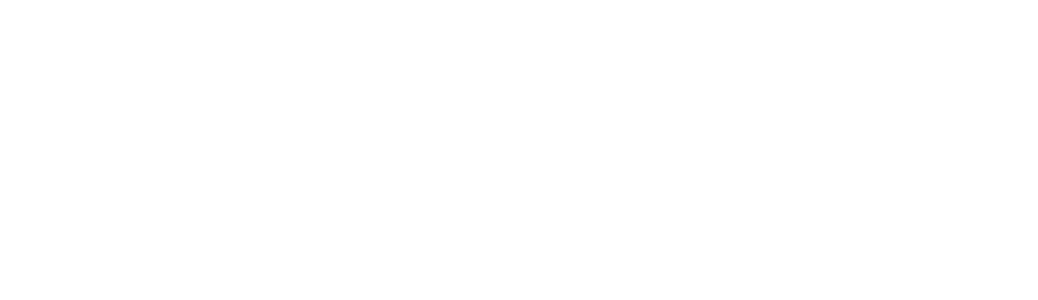
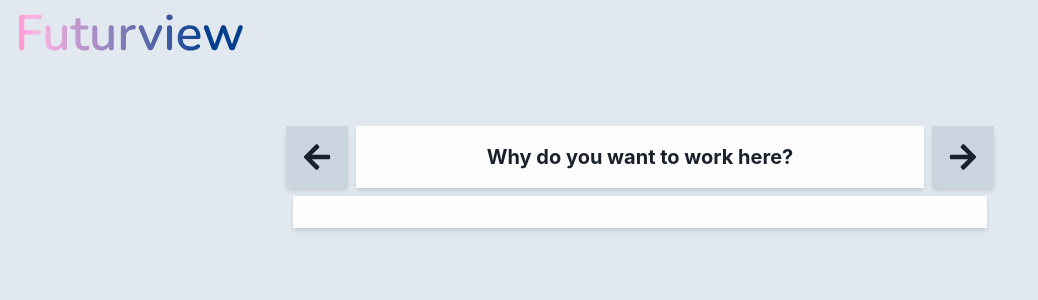
Before and after one commit to sabrinaspage/Futerview, a React (Create React App) app: page /qna in a window 1280 px wide. Shown: the top 300 px of the page, without its empty margins (0-1038 px from the left). Built offline with nearby package versions, Linux system fonts and the light colour scheme.

Commit message:
qna page word

```diff
--- a/src/index.js
+++ b/src/index.js
@@ -2,11 +2,23 @@
 import ReactDOM from "react-dom/client";
 import { ChakraProvider } from "@chakra-ui/react";
 import App from "./App";
+import { extendTheme } from "@chakra-ui/react";
+import { mode } from "@chakra-ui/theme-tools";
+
+const theme = extendTheme({
+  styles: {
+    global: (props) => ({
+      body: {
+        bg: mode("gray.200", "gray.200")(props),
+      },
+    }),
+  },
+});
 
 const root = ReactDOM.createRoot(document.getElementById("root"));
 root.render(
   <React.StrictMode>
-    <ChakraProvider>
+    <ChakraProvider theme={theme}>
       <App />
     </ChakraProvider>
   </React.StrictMode>
--- a/src/pages/qna.jsx
+++ b/src/pages/qna.jsx
@@ -1,5 +1,85 @@
+import { useState } from "react";
+import {
+  Flex,
+  Heading,
+  Input,
+  Button,
+  InputGroup,
+  Stack,
+  InputLeftElement,
+  chakra,
+  Box,
+  Link,
+  Avatar,
+  FormControl,
+  FormHelperText,
+  InputRightElement,
+  Grid,
+  GridItem,
+  Text,
+  Center,
+} from "@chakra-ui/react";
+import { FaArrowLeft, FaArrowRight } from "react-icons/fa";
+import FutureView from "../svg/futureview.svg";
+
+const BackArrow = chakra(FaArrowLeft);
+const ForwardArrow = chakra(FaArrowRight);
+
 const QNA = () => {
-  <>hey</>
-}
+  const [showPassword, setShowPassword] = useState(false);
 
-export default QNA
+  const handleShowClick = () => setShowPassword(!showPassword);
+
+  return (
+    <Box bgColor="gray.200">
+      <img style={{ paddingLeft: "15px" }} src={FutureView} />
+      <Flex
+        flexDirection="column"
+        width="100wh"
+        height="30vh"
+        backgroundColor="gray.200"
+        justifyContent="center"
+        alignItems="center"
+      >
+        <Stack flexDir="row" mb="2" justifyContent="center" alignItems="center">
+          <Box minW={{ md: "60px" }}>
+            <Stack p="1rem" mt="0" backgroundColor="gray.300" boxShadow="md">
+              <BackArrow size="30px" />
+            </Stack>
+          </Box>
+          <Box minW={{ base: "90%", md: "568px" }}>
+            <Stack p="1rem" backgroundColor="whiteAlpha.900" boxShadow="md">
+              <Center>
+                <Text fontSize="xl" fontWeight="bold">
+                  Why do you want to work here?
+                </Text>
+              </Center>
+            </Stack>
+          </Box>
+          <Box minW={{ md: "60px" }}>
+            <Stack p="1rem" backgroundColor="gray.300" boxShadow="md">
+              <ForwardArrow size="30px" />
+            </Stack>
+          </Box>
+        </Stack>
+        <Stack
+          flexDir="column"
+          mb="2"
+          justifyContent="center"
+          alignItems="center"
+        >
+          <Box minW={{ base: "90%", md: "694px" }}>
+            <Stack
+              spacing={4}
+              p="1rem"
+              backgroundColor="whiteAlpha.900"
+              boxShadow="md"
+            ></Stack>
+          </Box>
+        </Stack>
+      </Flex>
+    </Box>
+  );
+};
+
+export default QNA;
```
